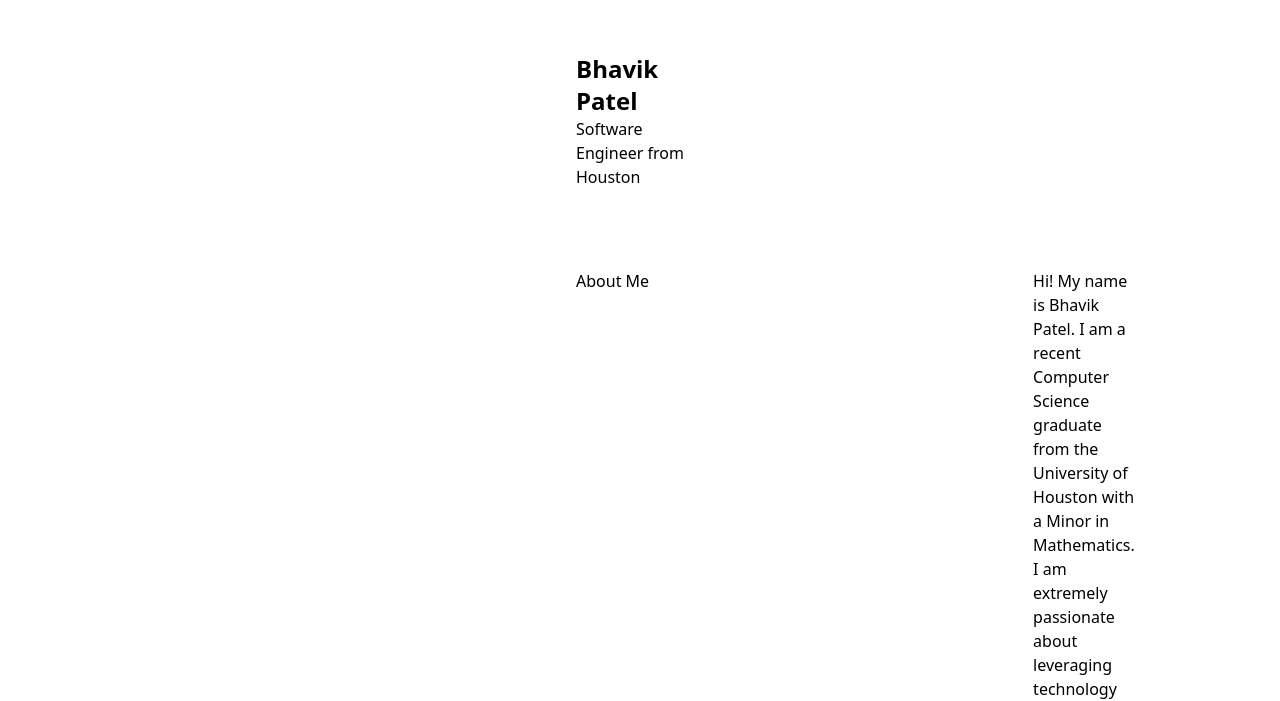
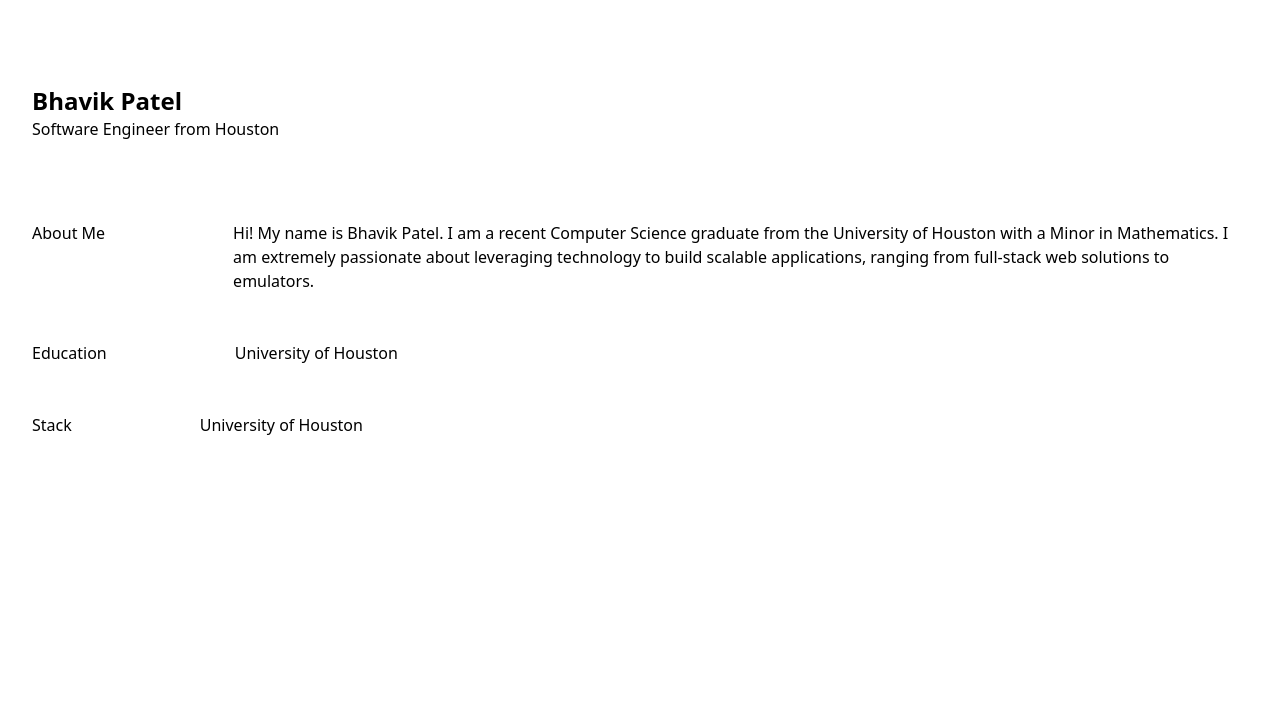
Before and after one commit to bpatel2001/bpatel2001.github.io, a React (Create React App) app: page / in a window 1280 px wide. Shown: the part 107-808 px from the top of the page. Built offline with nearby package versions, Linux system fonts and the light colour scheme.

Commit message:
Update App.js

```diff
--- a/src/App.js
+++ b/src/App.js
@@ -2,7 +2,7 @@ import './App.css';
 
 function App() {
   return (
-    <div className="App ml-144 mr-144">
+    <div className="App p-8 relative max-w-screen-xl xs:p-24">
       <div className="starterInfo mt-40">
       <header className = " text-black font-bold text-2xl">
         Bhavik Patel
@@ -11,7 +11,7 @@ function App() {
         Software Engineer from Houston
       </p>
       </div>
-      <div className="aboutMe mt-20 flex gap-96">
+      <div className="aboutMe mt-20 flex gap-32">
         <p className="text-black flex-shrink-0">
           About Me
         </p>
@@ -19,9 +19,17 @@ function App() {
           Hi! My name is Bhavik Patel. I am a recent Computer Science graduate from the University of Houston with a Minor in Mathematics. I am extremely passionate about leveraging technology to build scalable applications, ranging from full-stack web solutions to emulators.
         </p>
       </div>
-      <div className="education mt-12 flex gap-96">
+      <div className="education mt-12 flex gap-32">
         <p className="text-black flex-shrink-0">
           Education
+        </p>
+        <p className="">
+          University of Houston
+        </p>
+      </div>
+      <div className="stack mt-12 flex gap-32">
+        <p className="text-black flex-shrink-0">
+          Stack
         </p>
         <p className="">
           University of Houston
```
